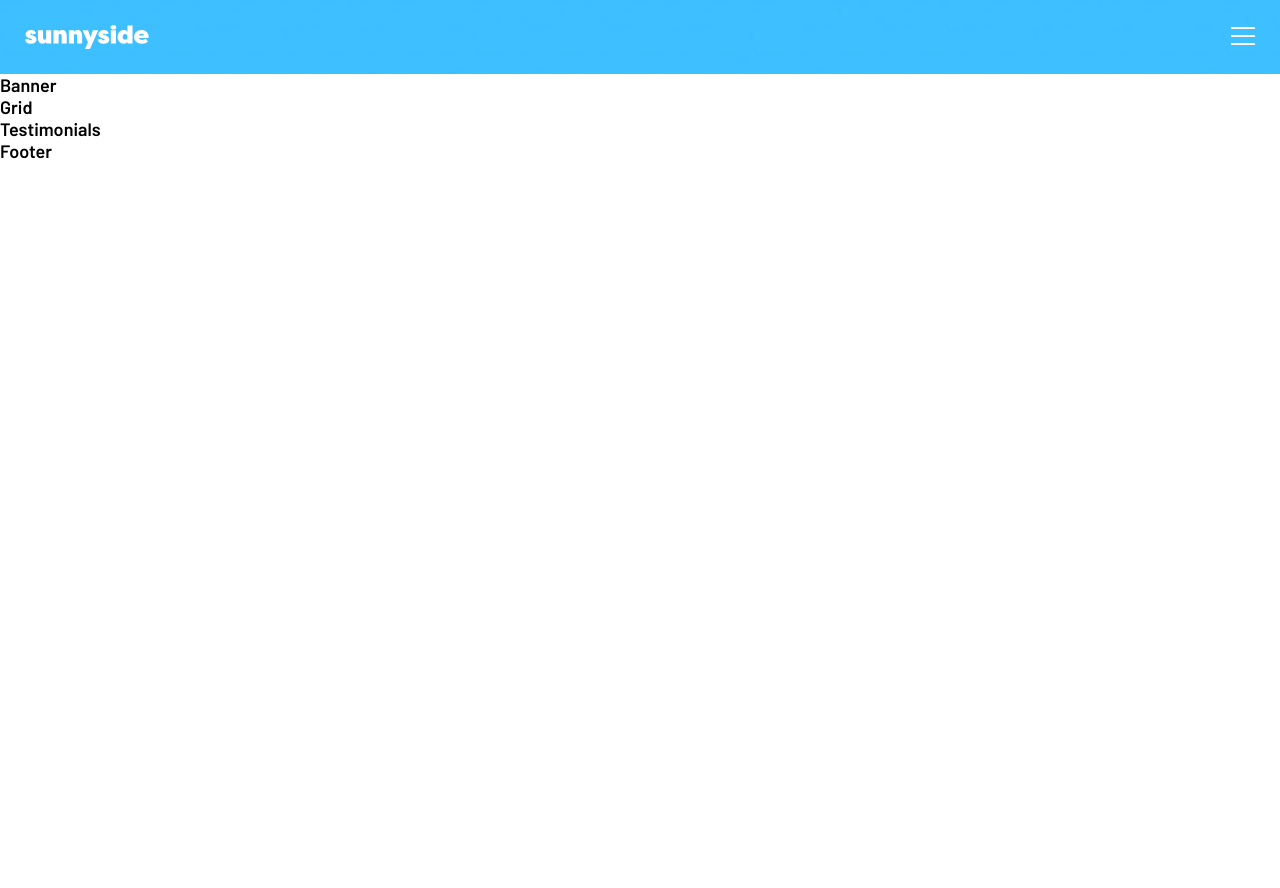
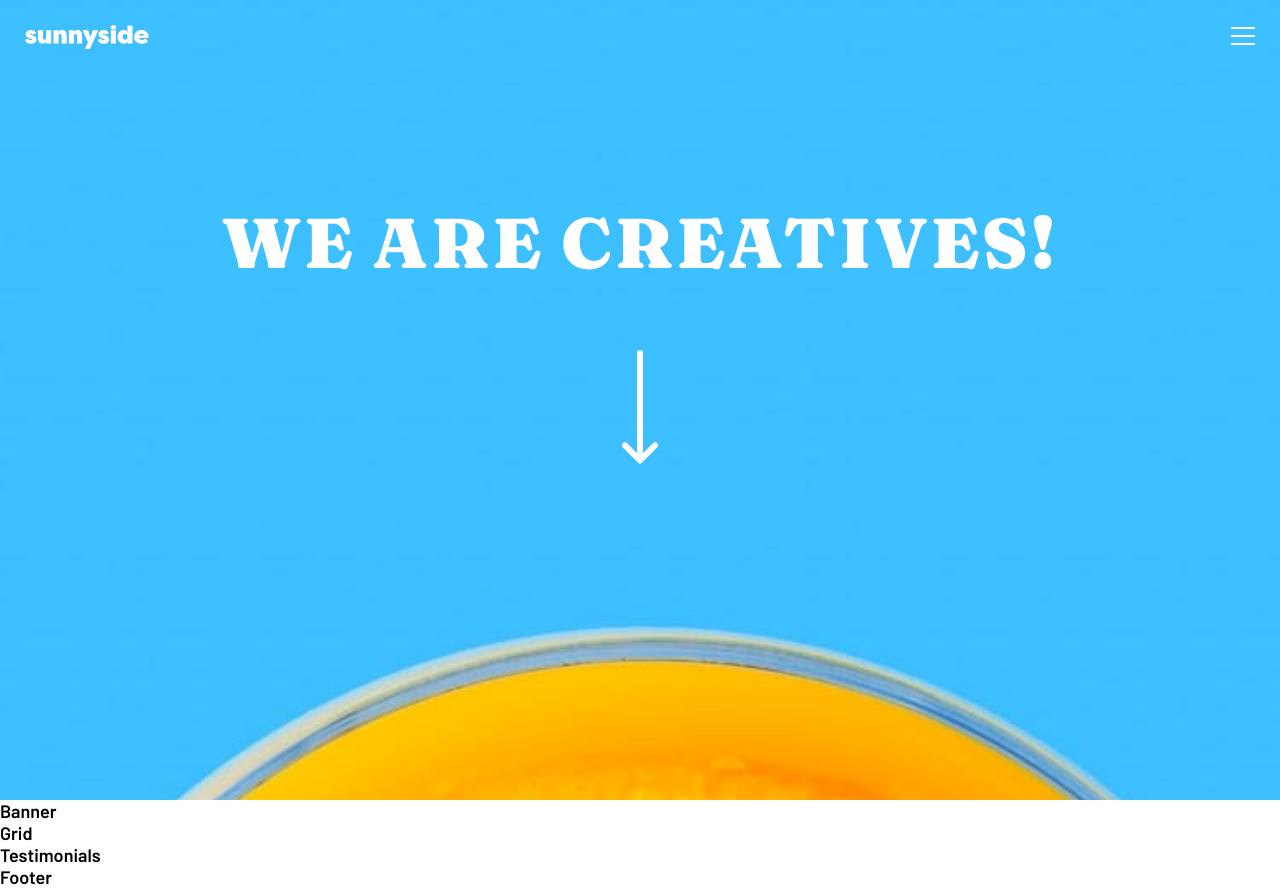
Before and after one commit to KramYengir/frontend-mentor-sunnyside, a React (Vite) app: page / in a window 1280 px wide. Before the commit the page ends 800 px from the top, so only its background shows below. Built offline with nearby package versions, Linux system fonts and the light colour scheme.

Commit message:
add h1 & down arrow to header

```diff
--- a/src/components/Header/Header.css
+++ b/src/components/Header/Header.css
@@ -1,14 +1,9 @@
-/* header > img {
-  position: absolute;
-  top: 0;
-  left: 0;
-  max-width: 100%;
-
-  z-index: -5;
-} */
-
 header {
+  min-height: 100vh;
   background: url("../../assets/images/mobile/image-header.jpg");
+  background-position: center;
+  background-size: cover;
+  background-repeat: no-repeat;
 }
 
 header nav {
@@ -45,3 +40,22 @@ nav ul.active {
   left: 50%;
   transform: translateX(-50%);
 }
+
+header h1 {
+  font-family: "Fraunces", serif;
+  font-weight: 900;
+  font-size: calc(2rem + 3vw);
+  text-transform: uppercase;
+  text-wrap: balance;
+  letter-spacing: 3px;
+  color: var(--white);
+
+  text-align: center;
+  padding-top: 150px;
+}
+
+header img.arrow-down {
+  display: block;
+  margin-inline: auto;
+  margin-block: 4rem;
+}
--- a/src/components/Header/Header.jsx
+++ b/src/components/Header/Header.jsx
@@ -1,6 +1,7 @@
 import "./Header.css";
 import logo from "../../assets/images/logo.svg";
 import hamburger from "../../assets/images/icon-hamburger.svg";
+import arrowDownImg from "../../assets/images/icon-arrow-down.svg";
 import { useState } from "react";
 
 const Header = () => {
@@ -28,6 +29,8 @@ const Header = () => {
           </li>
         </ul>
       </nav>
+      <h1>We Are Creatives!</h1>
+      <img className="arrow-down" src={arrowDownImg} alt="" />
     </header>
   );
 };
```
